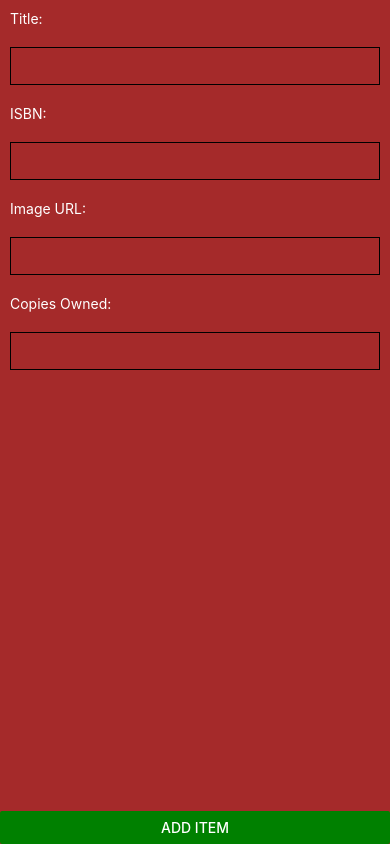
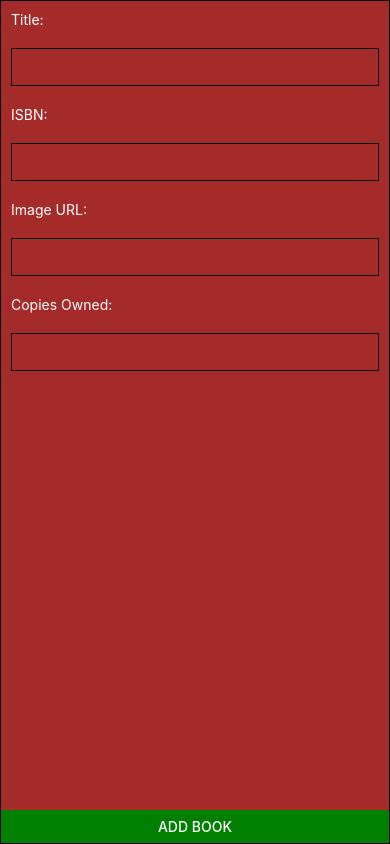
Before and after one commit to chanyongkeong8180/C346-L8library, a React Native app: screen /Add in a window 390 px wide. Built offline with nearby package versions, Linux system fonts and the light colour scheme.

Commit message:
Adding and Editing function has been added.

```diff
--- a/Add.js
+++ b/Add.js
@@ -25,9 +25,9 @@ const Add = ({navigation}) => {
                        keyboardType="number-pad"
                        onChangeText={(text) => setCopies(text)}/>
             </ScrollView>
-            <Button title="Add item" color="green"
+            <Button title="Add Book" color="green"
                     onPress={()=> {
-                        let item = {title:title, isbn:ISBN, copies:copies, image:image};
+                        let item = {title:title, isbn:ISBN, image:image, copies:copies};
                         datasource.push(item);
                         navigation.navigate('Home');
                     }
@@ -42,13 +42,9 @@ export default Add;
 const styles = StyleSheet.create({
     container: {
         flex: 1,
+        flexDirection: 'column',
+        borderWidth: 1,
         backgroundColor: 'brown'
-    },
-    column: {
-        flexDirection: 'column',
-        backgroundColor: 'brown',
-        borderWidth: 1,
-        margin: 10
     },
     textStyles: {
         font: 15,
--- a/Data.js
+++ b/Data.js
@@ -1,15 +1,15 @@
 const datasource = [
     { title: 'Kings of the Wyld',
         isbn: '9780316362474',
-        copies: 2,
+        copies: '2',
         image:'https://th.bing.com/th/id/OIP.HNq1jypGQu5tReBProAXyQAAAA?rs=1&pid=ImgDetMain' },
     { title: 'The Name of the Wind',
         isbn: '9780756404741',
-        copies: 1,
+        copies: '1',
         image:'https://i1.sndcdn.com/artworks-000051615445-7365rp-t500x500.jpg' },
     { title: 'The Way of Kings',
         isbn: '9780765326355',
-        copies: 3,
+        copies: '3',
         image:'https://s3-us-west-2.amazonaws.com/tabs.web.media/b/8/b8tp/b8tp-square-1536.jpg' }
 ]
 
--- a/Edit.js
+++ b/Edit.js
@@ -1,39 +1,53 @@
 import {useState} from 'react';
-import {View, ScrollView, Text, TextInput, Button, StyleSheet} from 'react-native';
+import {View, ScrollView, Text, TextInput, Button, Alert, StyleSheet} from 'react-native';
 import {datasource} from "./Data.js";
 
-const Edit = ({navigation}) => {
-    const [title, setTitle] = useState('');
-    const [ISBN, setISBN] = useState('0');
-    const [image, setImage] = useState('');
-    const [copies, setCopies] = useState('0');
+const Edit = ({navigation, route}) => {
+    const [title, setTitle] = useState(route.params.title);
+    const [ISBN, setISBN] = useState(route.params.isbn);
+    const [image, setImage] = useState(route.params.image);
+    const [copies, setCopies] = useState(route.params.copies);
     return (
         <View style={styles.container}>
             <ScrollView>
                 <Text style={styles.textStyles}>Title:</Text>
                 <TextInput style={styles.inputStyles}
+                           value={title}
                            onChangeText={(text) => setTitle(text)}/>
                 <Text style={styles.textStyles}>ISBN:</Text>
                 <TextInput style={[styles.inputStyles]}
+                           value={ISBN}
                            keyboardType="number-pad"
                            onChangeText={(text) => setISBN(text)}/>
                 <Text style={styles.textStyles}>Image URL:</Text>
                 <TextInput style={[styles.inputStyles]}
+                           value={image}
                            onChangeText={(text) => setImage(text)}/>
                 <Text style={styles.textStyles}>Copies Owned:</Text>
                 <TextInput style={[styles.inputStyles]}
+                           value={copies}
                            keyboardType="number-pad"
                            onChangeText={(text) => setCopies(text)}/>
             </ScrollView>
-            <Button title="Edit item" color="green"
+            <Button title="Edit Book" color="green"
                     onPress={()=> {
-                    }
-                    }
+                        datasource[route.params.index].title = title;
+                        datasource[route.params.index].isbn = ISBN;
+                        datasource[route.params.index].image = image;
+                        datasource[route.params.index].copies = copies;
+                        navigation.navigate('Home');
+                    }}
             />
-            <Button title="Delete item" color="red"
+            <Button title="Delete Book" color="red"
                     onPress={()=> {
-                    }
-                    }
+                        Alert.alert("Warning!","Are you sure you want to delete" +
+                            title + " from the library?",
+                            [{text: "Yes", onPress: () => {
+                                datasource.splice(route.params.index, 1);
+                                navigation.navigate('Home');
+                                }},
+                                {text: "No"}])
+                    }}
             />
         </View>
     );
@@ -44,13 +58,9 @@ export default Edit;
 const styles = StyleSheet.create({
     container: {
         flex: 1,
+        flexDirection: 'column',
+        borderWidth: 1,
         backgroundColor: 'brown'
-    },
-    column: {
-        flexDirection: 'column',
-        backgroundColor: 'brown',
-        borderWidth: 1,
-        margin: 10
     },
     textStyles: {
         font: 15,
```
